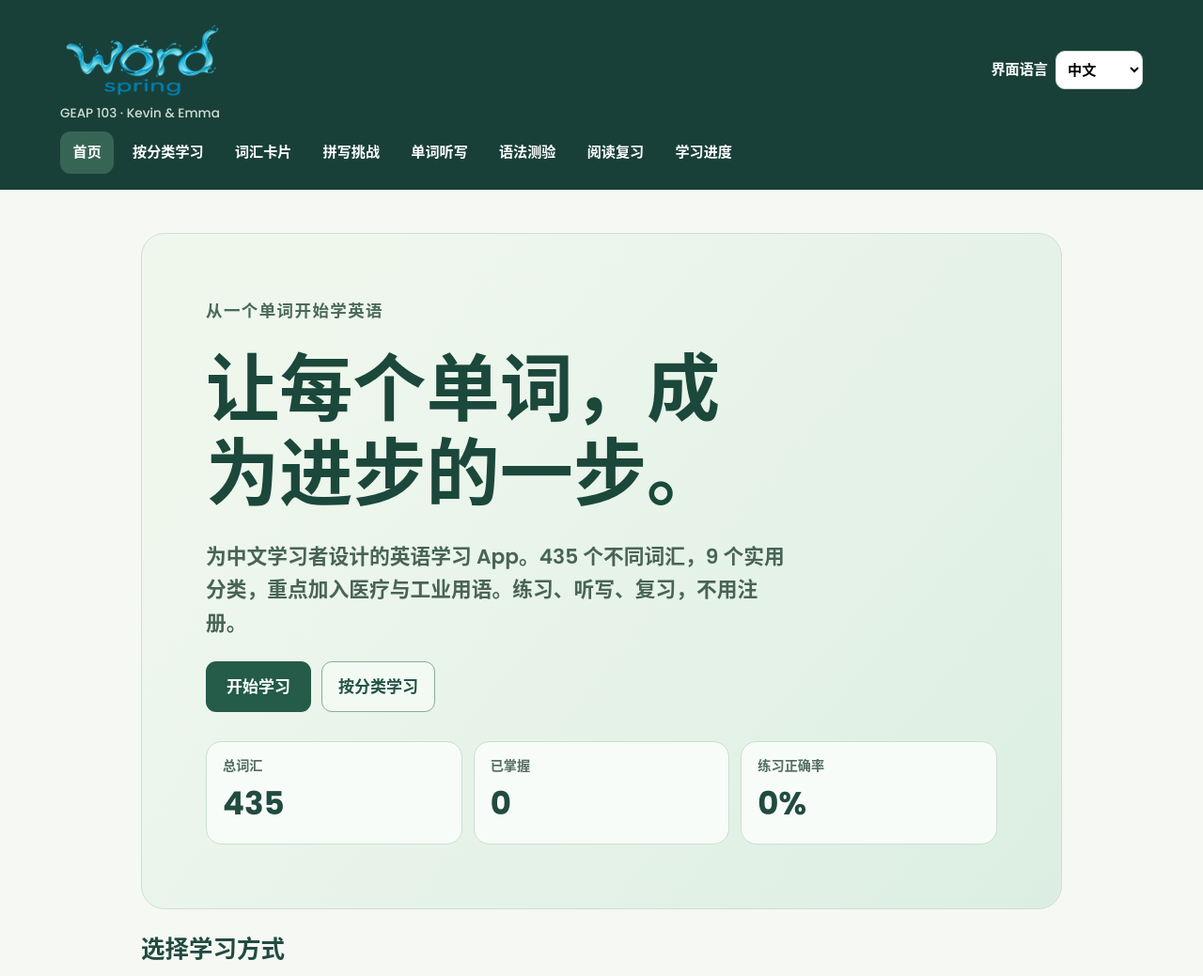
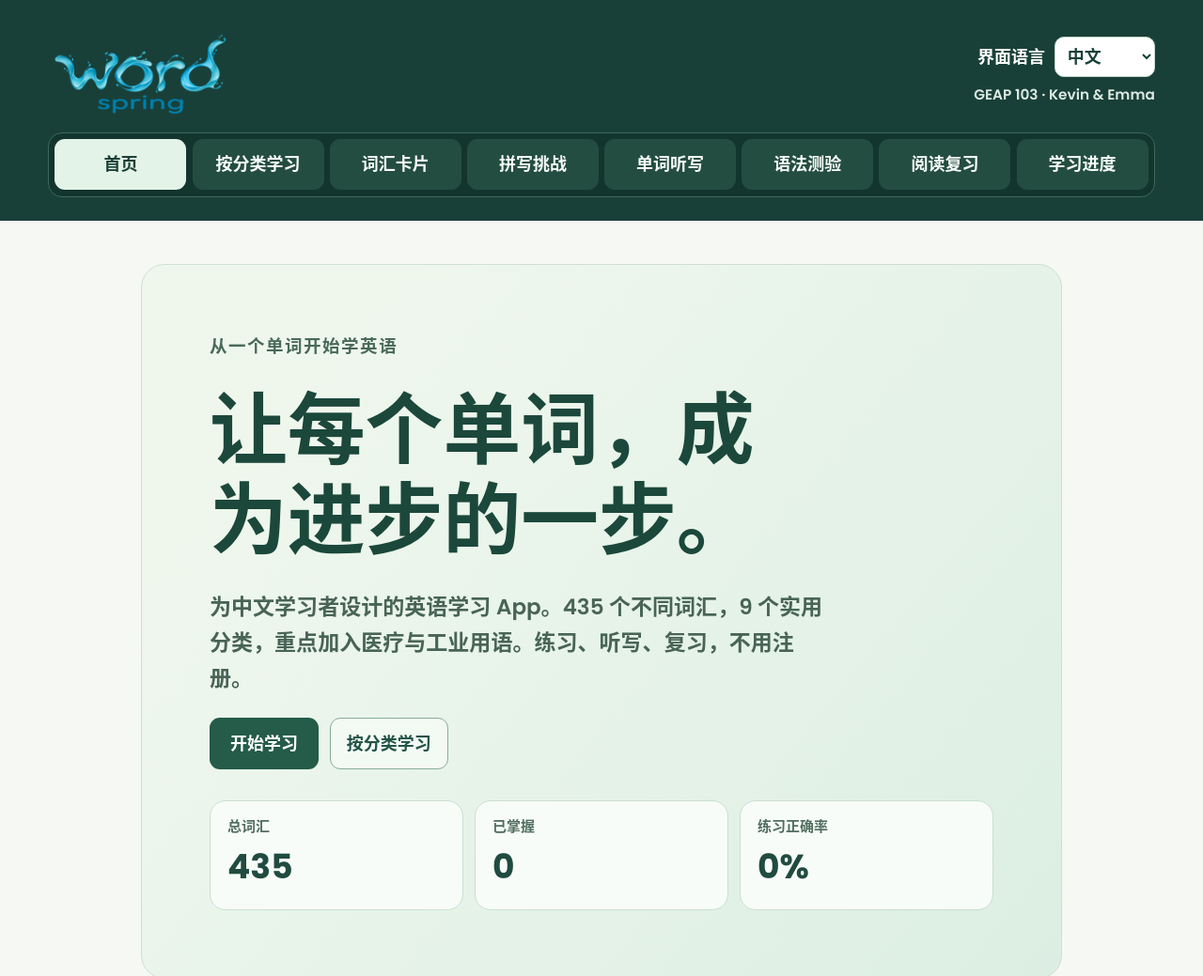
Before and after one commit to Kevinji599/GEAP-103, a plain HTML site: page english-learning-app/index.html in a window 1280 px wide. Shown: the top 1039 px of the page at 94% size. Drawn offline with Linux system fonts and the light colour scheme.

Commit message:
Make WordSpring header navigation full width

```diff
--- a/english-learning-app/index.html
+++ b/english-learning-app/index.html
@@ -4,7 +4,7 @@
     <meta charset="utf-8" />
     <meta name="viewport" content="width=device-width,initial-scale=1" />
     <title>WordSpring · 英语成长计划</title>
-    <link rel="stylesheet" href="styles.css?v=1.3" />
+    <link rel="stylesheet" href="styles.css?v=1.3.1" />
     <script src="vocabulary.js?v=1.3" defer></script>
     <script src="reading-content.js?v=1.3" defer></script>
     <script src="app.js?v=1.3" defer></script>
@@ -20,7 +20,16 @@
           width="1754"
           height="896"
         />
-        <small>GEAP 103 · Kevin & Emma</small>
+      </div>
+      <div class="header-settings">
+        <div class="language-control">
+          <label id="language-label" for="language">界面语言</label>
+          <select id="language">
+            <option value="zh">中文</option>
+            <option value="en">English</option>
+          </select>
+        </div>
+        <small class="header-credit">GEAP 103 · Kevin &amp; Emma</small>
       </div>
       <nav>
         <button data-page="home">首页</button>
@@ -32,13 +41,6 @@
         <button data-page="reading">阅读复习</button>
         <button data-page="progress">学习进度</button>
       </nav>
-      <div class="language-control">
-        <label id="language-label" for="language">界面语言</label
-        ><select id="language">
-          <option value="zh">中文</option>
-          <option value="en">English</option>
-        </select>
-      </div>
     </header>
     <main id="main"></main>
     <footer>
--- a/english-learning-app/styles.css
+++ b/english-learning-app/styles.css
@@ -44,7 +44,7 @@
 :root {
   font-family: "Poppins", "Founder Lanting", "FZLanTingHei", "方正兰亭黑",
     "Noto Sans SC", "Noto Sans CJK SC", "PingFang SC", "Microsoft YaHei", sans-serif;
-  font-size: 17px;
+  font-size: 18px;
   font-weight: 600;
   line-height: 1.65;
   color: #214b40;
@@ -59,30 +59,42 @@ body {
 header {
   background: #194038;
   color: white;
-  padding: 1rem 5%;
+  padding: clamp(0.75rem, 2vw, 1.45rem) clamp(0.75rem, 4vw, 3rem);
   display: grid;
-  grid-template-areas: "brand language" "navigation navigation";
   grid-template-columns: minmax(0, 1fr) auto;
   align-items: center;
-  gap: 0.45rem 1rem;
+  gap: 0.8rem 1rem;
 }
-.brand {
-  grid-area: brand;
-  font-size: 24px;
-  font-weight: 800;
+.header-settings {
+  display: grid;
+  justify-items: end;
+  gap: 0.32rem;
 }
-.brand small {
-  font-size: 0.8rem;
-  display: block;
-  font-weight: 500;
-  color: #cfddd5;
-  margin-top: 3px;
+.language-control {
+  display: flex;
+  align-items: center;
+  gap: 0.55rem;
+  font-size: 1rem;
+  font-weight: 700;
+}
+.language-control select {
+  margin: 0;
+  padding: 0.38rem 0.5rem;
+  color: #194038;
+}
+.header-credit {
+  color: #dceae2;
+  font-size: 0.85rem;
 }
 nav {
-  grid-area: navigation;
-  display: flex;
-  flex-wrap: wrap;
-  gap: 6px;
+  grid-column: 1 / -1;
+  display: grid;
+  grid-template-columns: repeat(8, minmax(0, 1fr));
+  gap: 0.35rem;
+  padding: 0.35rem;
+  border: 1px solid #41675a;
+  border-radius: 15px;
+  background: #12352e;
 }
 button,
 input,
@@ -108,16 +120,44 @@ select:focus-visible {
   outline-offset: 2px;
 }
 nav button {
-  background: transparent;
-  color: white;
-  font-size: 0.89rem;
-  padding: 0.6rem 0.8rem;
+  min-height: 3rem;
+  padding: 0.45rem 0.35rem;
+  background: #244d41;
+  color: #f7fcf8;
+  font-size: 1rem;
+  line-height: 1.25;
+  text-wrap: balance;
 }
 nav button:hover {
-  background: #2c5b4e;
+  background: #386655;
 }
 nav button.active {
-  background: #376555;
+  background: #e4f3e7;
+  color: #194038;
+}
+@media (max-width: 1150px) {
+  nav {
+    grid-template-columns: repeat(4, minmax(0, 1fr));
+  }
+}
+@media (max-width: 540px) {
+  header {
+    gap: 0.65rem 0.4rem;
+  }
+  nav {
+    grid-template-columns: repeat(2, minmax(0, 1fr));
+    gap: 0.25rem;
+    padding: 0.25rem;
+  }
+  nav button {
+    min-height: 2.55rem;
+  }
+  .language-control {
+    gap: 0.35rem;
+  }
+  .header-credit {
+    font-size: 0.8rem;
+  }
 }
 main {
   width: min(980px, 92%);
@@ -344,19 +384,6 @@ footer {
   font-size: 0.8rem;
 }
 @media (max-width: 650px) {
-  header {
-    padding: 0.75rem 4%;
-    column-gap: 0.5rem;
-  }
-  header .brand-logo {
-    width: 140px;
-  }
-  nav {
-    gap: 0.2rem;
-  }
-  nav button {
-    padding: 0.55rem 0.6rem;
-  }
   .grid {
     grid-template-columns: 1fr;
   }
@@ -385,19 +412,6 @@ footer {
     margin: 25px auto;
   }
 }
-.language-control {
-  grid-area: language;
-  justify-self: end;
-  display: flex;
-  align-items: center;
-  gap: 8px;
-  font-size: 0.89rem;
-}
-.language-control select {
-  margin: 0;
-  padding: 8px;
-  max-width: 120px;
-}
 #answer {
   display: flex;
   flex-wrap: wrap;
@@ -414,7 +428,7 @@ button:disabled {
 
 .brand-logo {
   display: block;
-  width: 176px;
+  width: clamp(6rem, 20vw, 11rem);
   max-width: 100%;
   height: auto;
   background: transparent;
```
